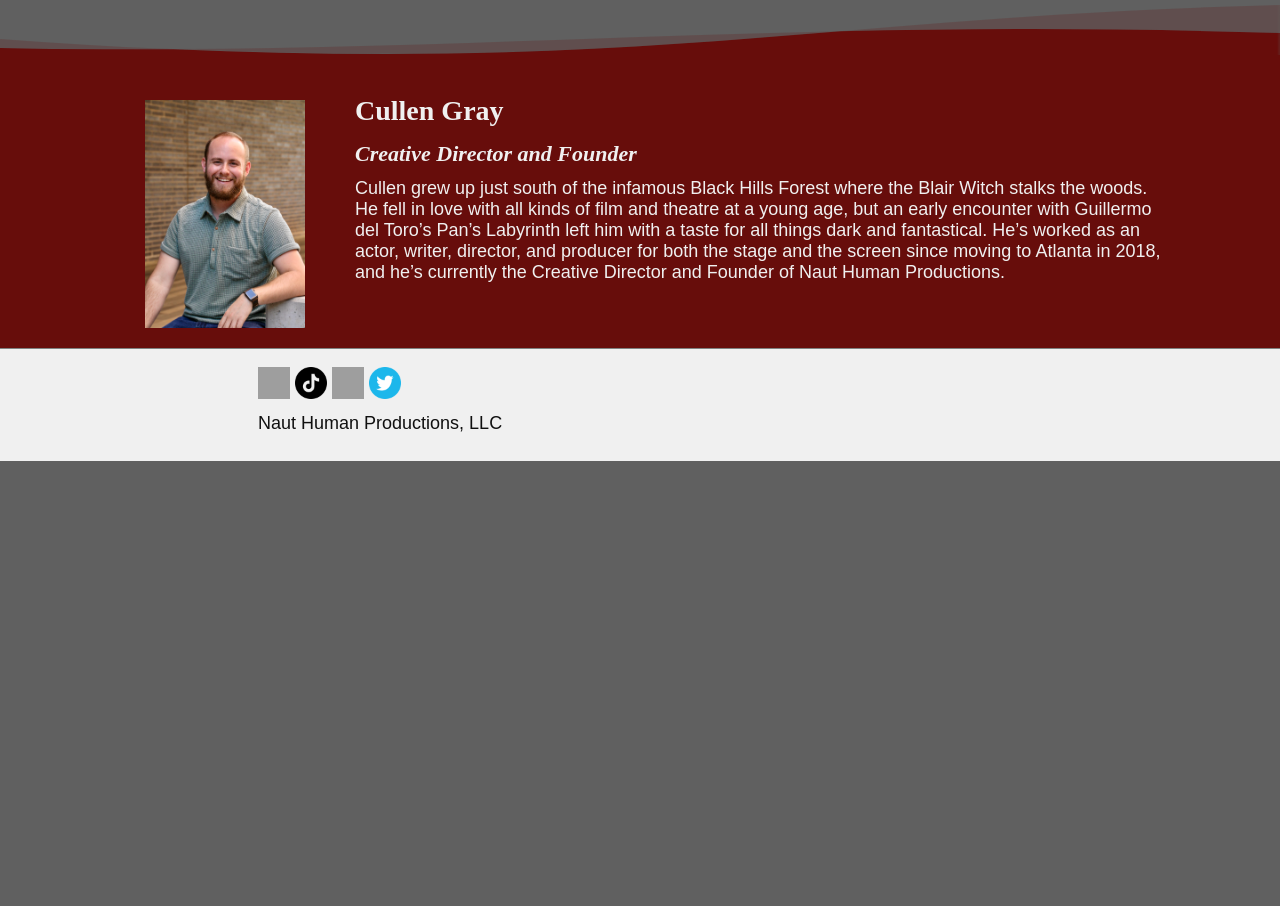
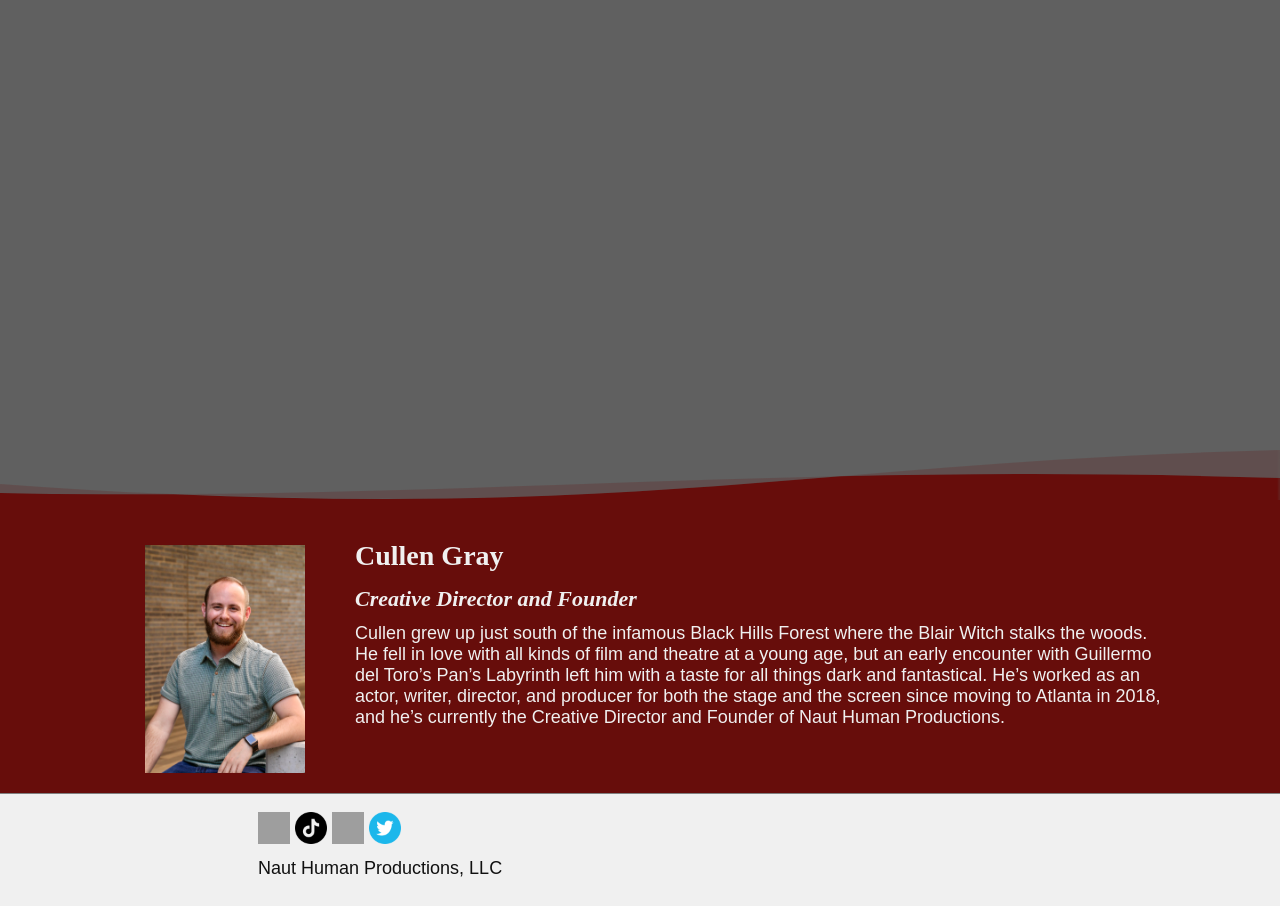
Before and after one commit to nauthuman/nauthuman.github.io, a Jekyll site: the page built from index2.html, in a window 1280 px wide. Shown: the part 454-1360 px from the top of the page. Built offline with Jekyll 4.4.1, drawn with Linux system fonts in a browser that asks for light colours; some web fonts are replaced; before the commit the page ends 915 px from its top, so only the background shows below that.

Commit message:
Update video_panel.html

```diff
--- a/_includes/video_panel.html
+++ b/_includes/video_panel.html
@@ -1,5 +1,5 @@
 <style>
-div.sizzle {
+div.sizzle-wrapper {
   height: 600px;
   width: 100%
 }
```
